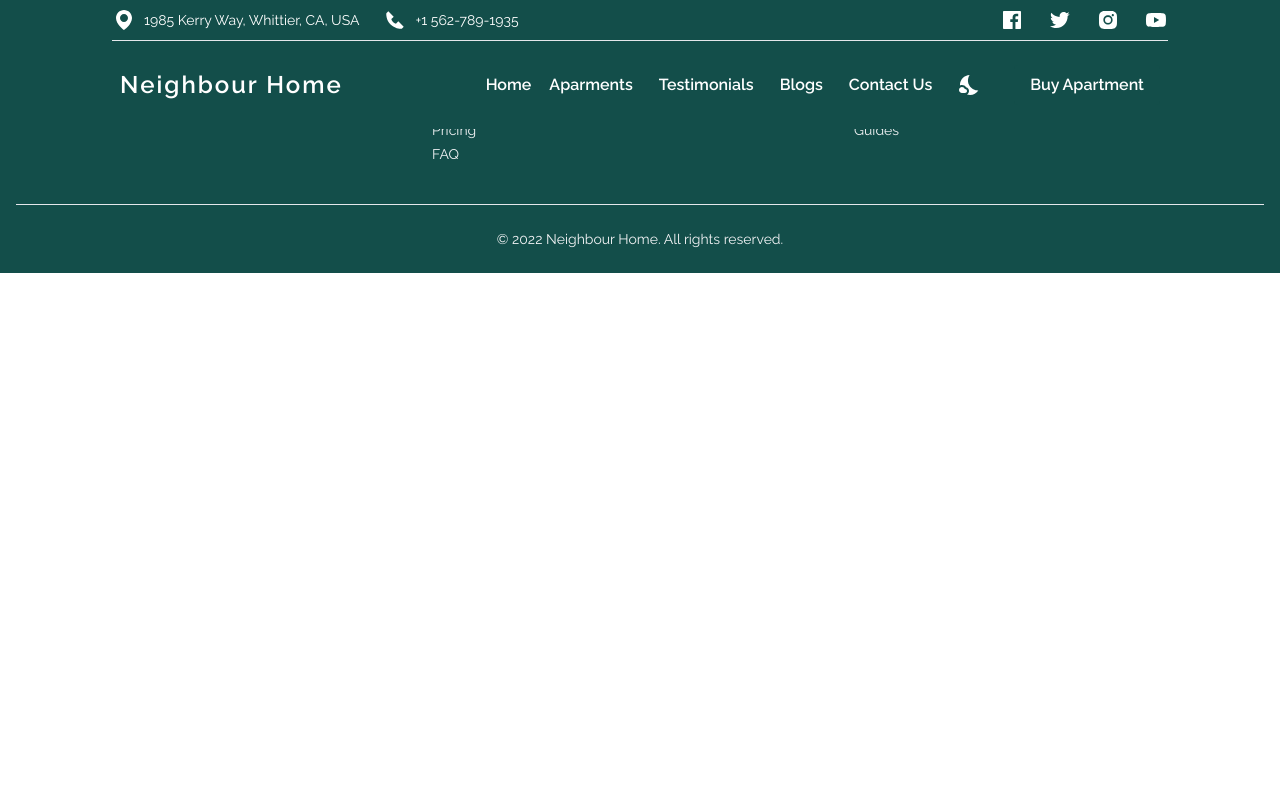
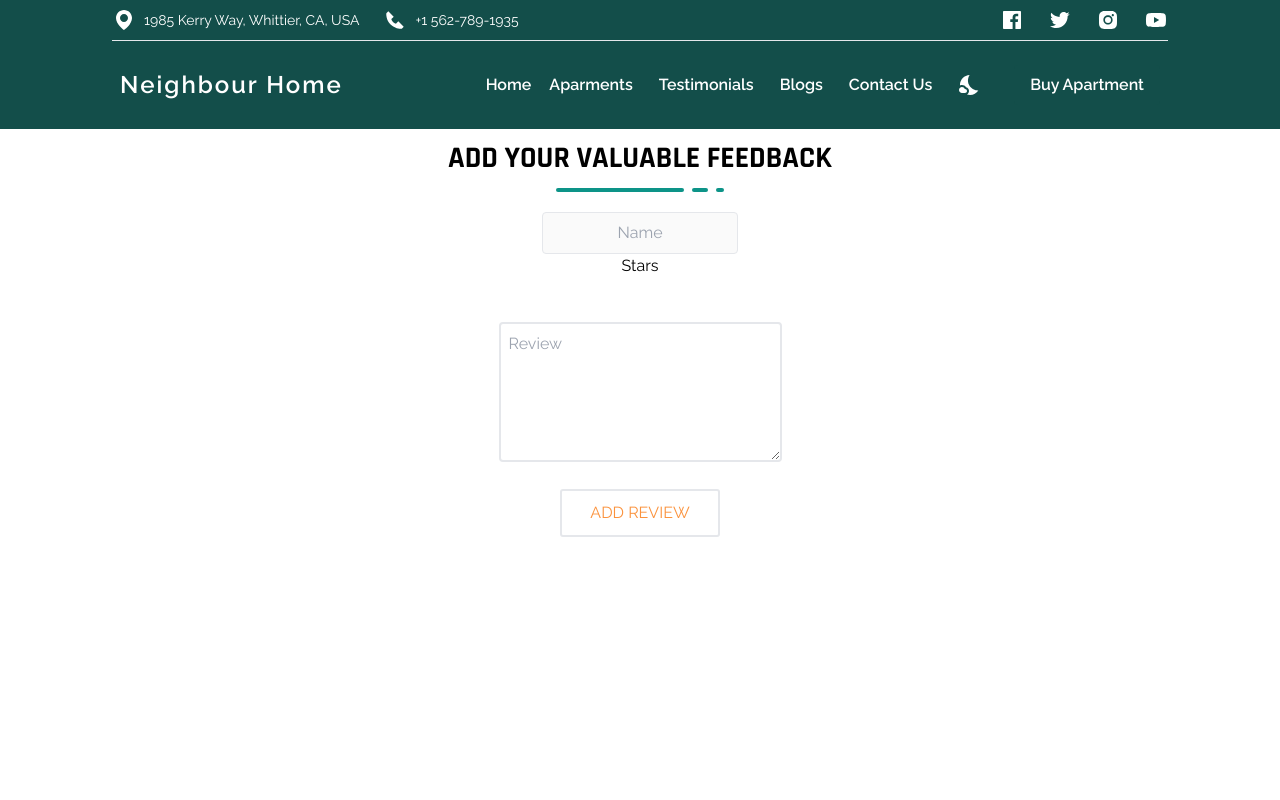
Before and after one commit to khanshorif331/neighbour-home, a React (Create React App) app: page /addReview in a window 1280 px wide. Shown: the top 800 px of the page. Built offline with nearby package versions, Linux system fonts and the light colour scheme; no server answers; a web font is replaced by a local one.

Commit message:
review page created

```diff
--- a/src/App.js
+++ b/src/App.js
@@ -7,6 +7,7 @@ import Login from './Authentication/Login/Login'
 import Register from './Authentication/Register/Register'
 import { createContext, useState } from 'react'
 import Guides from './Pages/Homepage/Guides/Guides'
+import AddReview from './Pages/Homepage/AddReview/AddReview'
 
 export const DarkModeContext = createContext("")
 
@@ -21,6 +22,7 @@ function App() {
 					<Route path='/login' element={<Login />} />
 					<Route path='/register' element={<Register />} />
 					<Route path='/guides' element={<Guides />} />
+					<Route path='/addReview' element={<AddReview />} />
 				</Routes>
 				<Footer />
 			</section>
--- /dev/null
+++ b/src/Pages/Homepage/AddReview/AddReview.js
@@ -0,0 +1,65 @@
+import React, { useContext } from "react";
+import { useForm } from "react-hook-form";
+import { useNavigate } from "react-router-dom";
+import { DarkModeContext } from "../../../App";
+
+const AddReview = () => {
+  const { register, handleSubmit } = useForm();
+  const [darkMode, setDarkMode] = useContext(DarkModeContext);
+  const navigate = useNavigate();
+
+  const onSubmit = (data) => {
+    console.log(data);
+    navigate("/");
+  };
+
+  return (
+    <div className="mt-32 h-screen">
+      <h2
+        style={{ fontFamily: "'Rajdhani', sans-serif" }}
+        className="uppercase text-3xl font-bold text-center py-3"
+      >
+        Add your Valuable Feedback
+      </h2>
+      <div className="flex justify-center">
+        <div className=" rounded-md w-32 h-1 bg-[#0D9488]"></div>
+        <div className=" rounded-md w-4 h-1 mx-2 bg-[#0D9488]"></div>
+        <div className=" rounded-md w-2 h-1 bg-[#0D9488]"></div>
+      </div>
+
+      <form className="block text-center" onSubmit={handleSubmit(onSubmit)}>
+        <input
+          className="p-2 mt-5 rounded border outline-none text-center"
+          placeholder="Name"
+          disabled
+          width="60%"
+        />{" "}
+        <br />
+        <p>Stars</p>
+        <br />
+        <textarea
+          className="p-2 mt-5 rounded border-2  outline-none"
+          placeholder="Review"
+          {...register("review")}
+          name=""
+          id=""
+          cols="30"
+          rows="5"
+        ></textarea>
+        <br />
+        <button
+          type="submit"
+          className={`${
+            darkMode
+              ? "hover:bg-white bg-teal-900 text-white border border-teal-900 hover:text-teal-900"
+              : "hover:shadow-md border-2 hover:border-orange-400 text-orange-400 "
+          } sm:px-7 px-5 transition py-1.5 sm:py-2.5 rounded-[3px] mt-5 uppercase  text-center`}
+        >
+          add review{" "}
+        </button>
+      </form>
+    </div>
+  );
+};
+
+export default AddReview;
--- a/src/Pages/Homepage/Reviews/Reviews.js
+++ b/src/Pages/Homepage/Reviews/Reviews.js
@@ -1,10 +1,14 @@
-import React, { useEffect, useState } from "react";
+import React, { useContext, useEffect, useState } from "react";
 import { BsFacebook, BsTwitter, BsLinkedin, BsGithub } from "react-icons/bs";
+import { AiOutlineStar } from "react-icons/ai";
 import { Autoplay, FreeMode, Pagination } from "swiper";
 import { Swiper, SwiperSlide } from "swiper/react";
+import { DarkModeContext } from "../../../App";
+import { Link } from "react-router-dom";
 
 const Reviews = () => {
   const [reviews, setReviews] = useState([]);
+  const [darkMode, setDarkMode] = useContext(DarkModeContext);
   useEffect(() => {
     fetch("review.json")
       .then((res) => res.json())
@@ -23,7 +27,7 @@ const Reviews = () => {
         <div className=" rounded-md w-4 h-1 mx-2 bg-[#0D9488]"></div>
         <div className=" rounded-md w-2 h-1 bg-[#0D9488]"></div>
       </div>
-      <div className='h-[400px] p-6 md:px-16'>
+      <div className="p-6 md:px-16">
         <Swiper
           slidesPerView={1}
           spaceBetween={30}
@@ -88,6 +92,20 @@ const Reviews = () => {
           })}
         </Swiper>
       </div>
+      <div className=" flex justify-center ">
+        <Link to="addReview">
+          <button
+            className={`${
+              darkMode
+                ? "hover:bg-white bg-teal-900 text-white border border-teal-900 hover:text-teal-900"
+                : "hover:bg-teal-800 bg-white text-teal-900 border border-teal-900 hover:text-white"
+            } sm:px-7 px-5 transition py-1.5 sm:py-2.5 rounded-[3px] mt-5 uppercase flex justify-center items-center`}
+          >
+            add review{" "}
+            <AiOutlineStar className="ml-2 text-orange-400 font-bold text-lg" />
+          </button>
+        </Link>
+      </div>
     </div>
   );
 };
```
